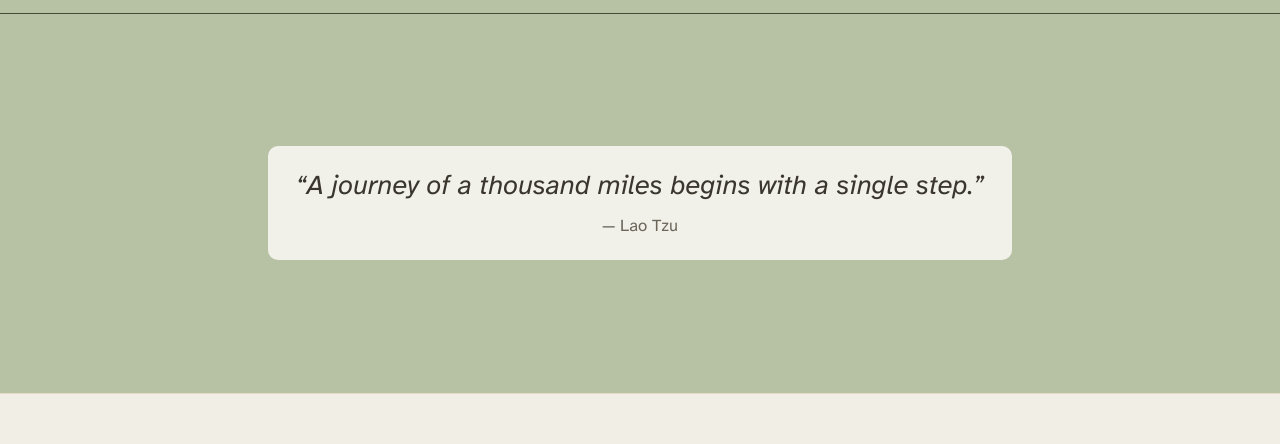
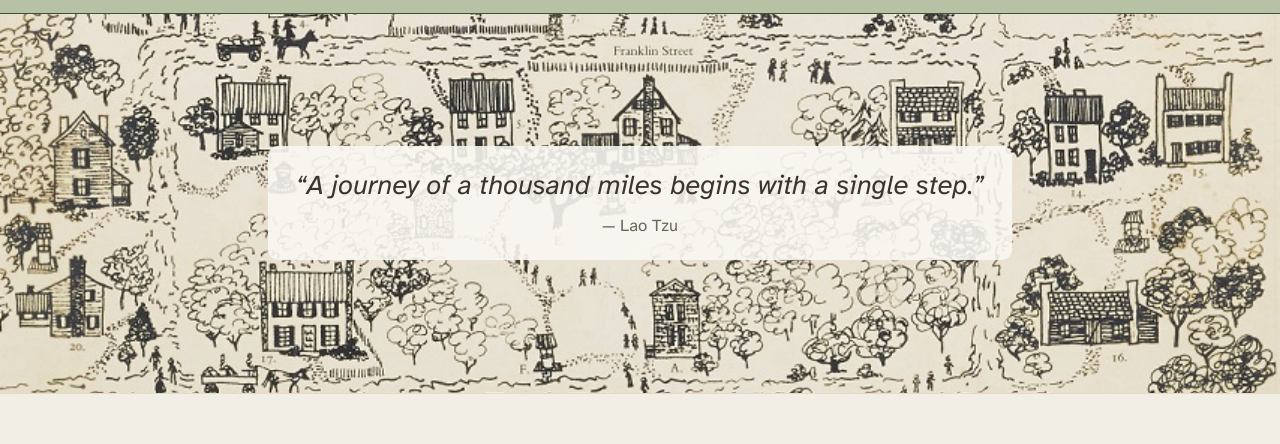
Before and after one commit to moom-unc/moom.github.io, a plain HTML site: page index.html in a window 1280 px wide. Shown: the part 51-495 px from the top of the page. Drawn offline with Linux system fonts and the light colour scheme.

Commit message:
Restore CSS variables and styles

```diff
--- a/style.css
+++ b/style.css
@@ -44,7 +44,7 @@ nav a:hover { text-decoration: underline; }
   min-height: clamp(200px, 32vw, 380px);   /* was: height */
   padding: 1.5rem 0;
   background-color: var(--sage);
-  background-image: url("photos\\maps for portfilo\\other photos\\Chapel_Hill_about_1818.jpg");
+  background-image: url("Chapel_Hill_about_1818.jpg");
   background-size: cover;
   background-position: center;
   display: grid; place-items: center;
```
